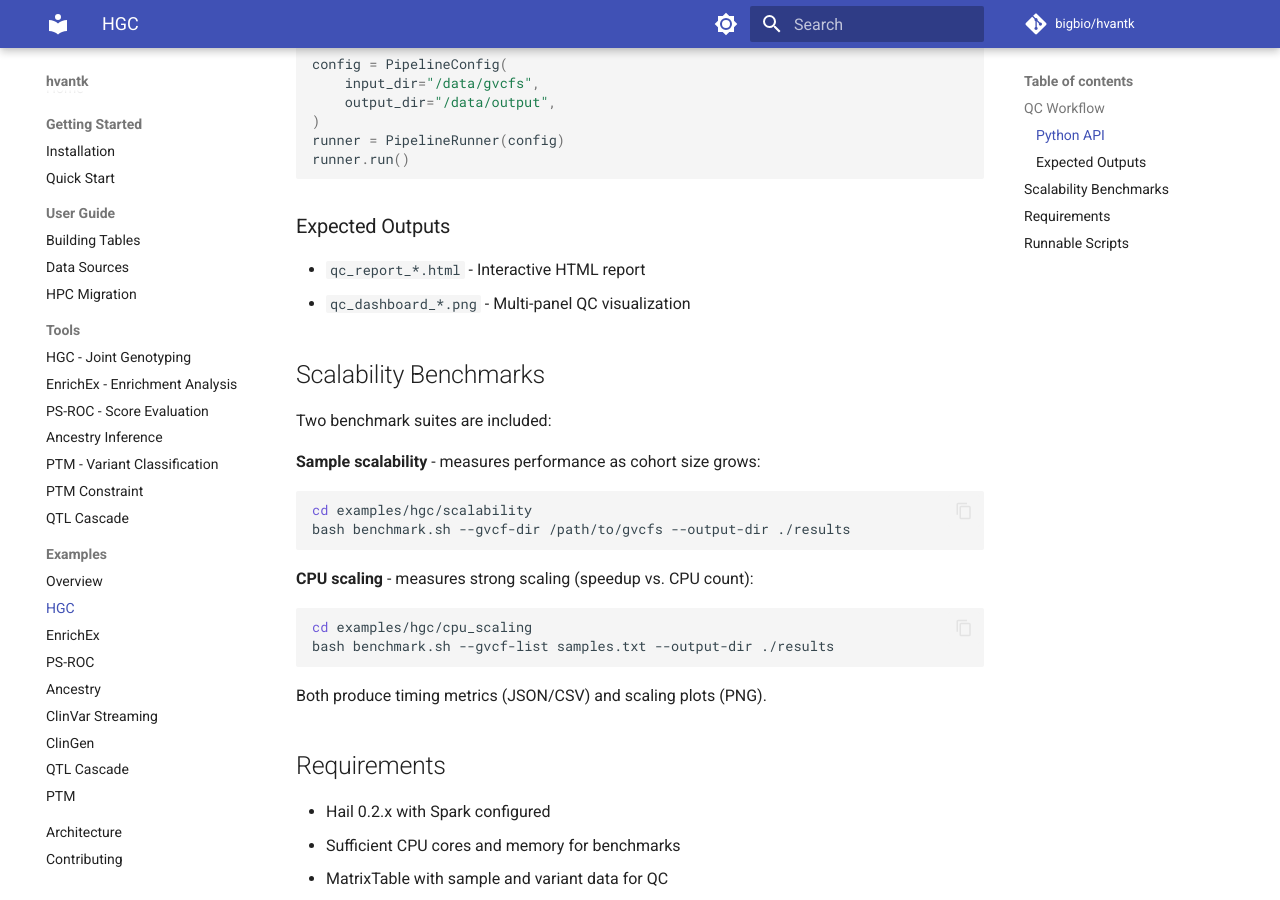
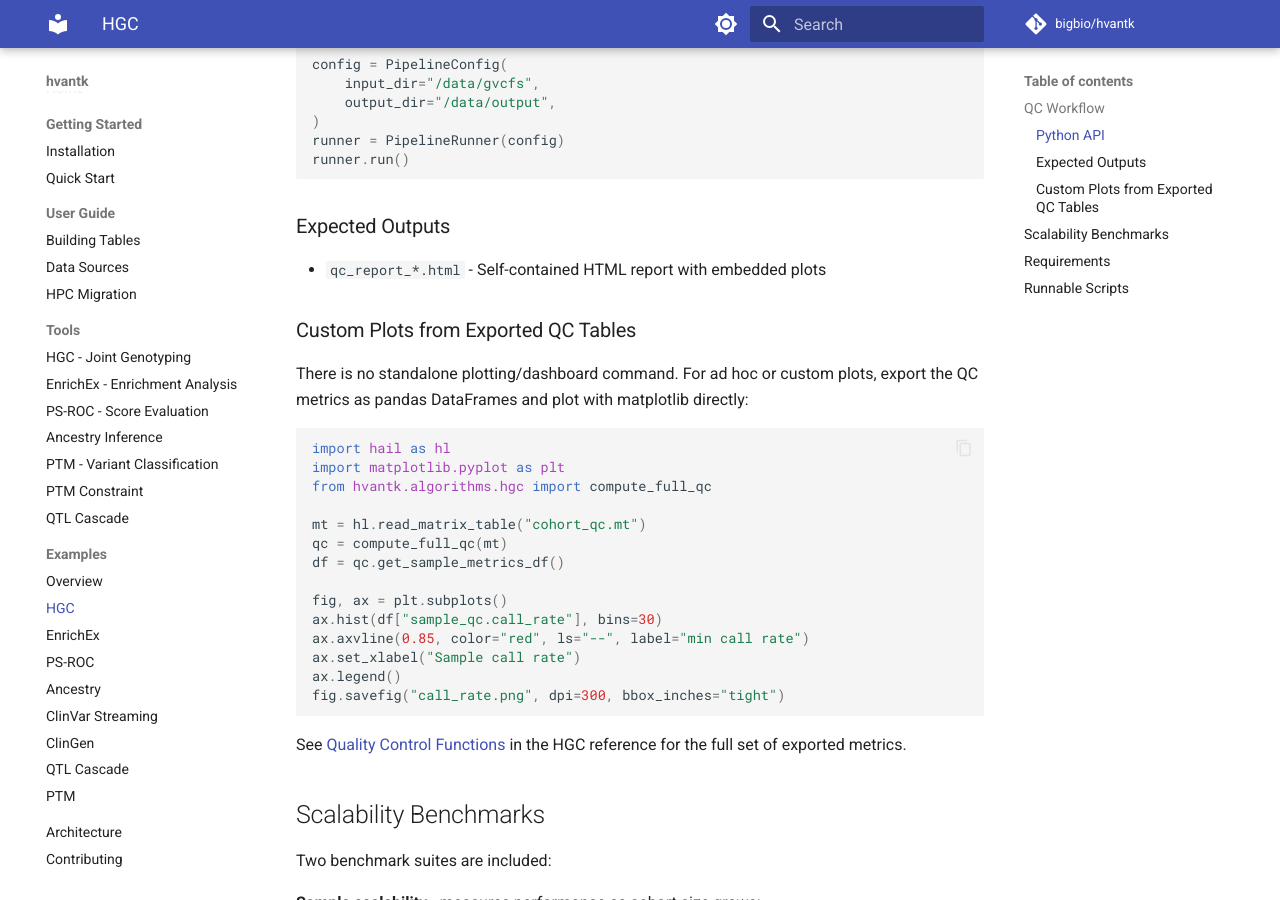
Before and after one commit to bigbio/hvantk, an MkDocs documentation site: the page built from docs_site/examples/hgc.md, in a window 1280 px wide and 900 px high, scrolled down 650 px. Built offline with MkDocs 1.6.1 and Material for MkDocs 9.7.7, drawn with Linux system fonts in a browser that asks for light colours; comment, search, counter and statistics services are not loaded.

Commit message:
docs(hgc): plot QC from exported tables; drop retired plot-qc/interactive refs

````diff
--- a/docs_site/examples/hgc.md
+++ b/docs_site/examples/hgc.md
@@ -34,8 +34,32 @@ runner.run()
 
 ### Expected Outputs
 
-- `qc_report_*.html` - Interactive HTML report
-- `qc_dashboard_*.png` - Multi-panel QC visualization
+- `qc_report_*.html` - Self-contained HTML report with embedded plots
+
+### Custom Plots from Exported QC Tables
+
+There is no standalone plotting/dashboard command. For ad hoc or custom plots,
+export the QC metrics as pandas DataFrames and plot with matplotlib directly:
+
+```python
+import hail as hl
+import matplotlib.pyplot as plt
+from hvantk.algorithms.hgc import compute_full_qc
+
+mt = hl.read_matrix_table("cohort_qc.mt")
+qc = compute_full_qc(mt)
+df = qc.get_sample_metrics_df()
+
+fig, ax = plt.subplots()
+ax.hist(df["sample_qc.call_rate"], bins=30)
+ax.axvline(0.85, color="red", ls="--", label="min call rate")
+ax.set_xlabel("Sample call rate")
+ax.legend()
+fig.savefig("call_rate.png", dpi=300, bbox_inches="tight")
+```
+
+See [Quality Control Functions](../tools/hgc.md#quality-control-functions-post-combination)
+in the HGC reference for the full set of exported metrics.
 
 ## Scalability Benchmarks
 
````
Also changed, not shown: docs_site/tools/hgc.md (+19 -10 lines), 1 other file.
